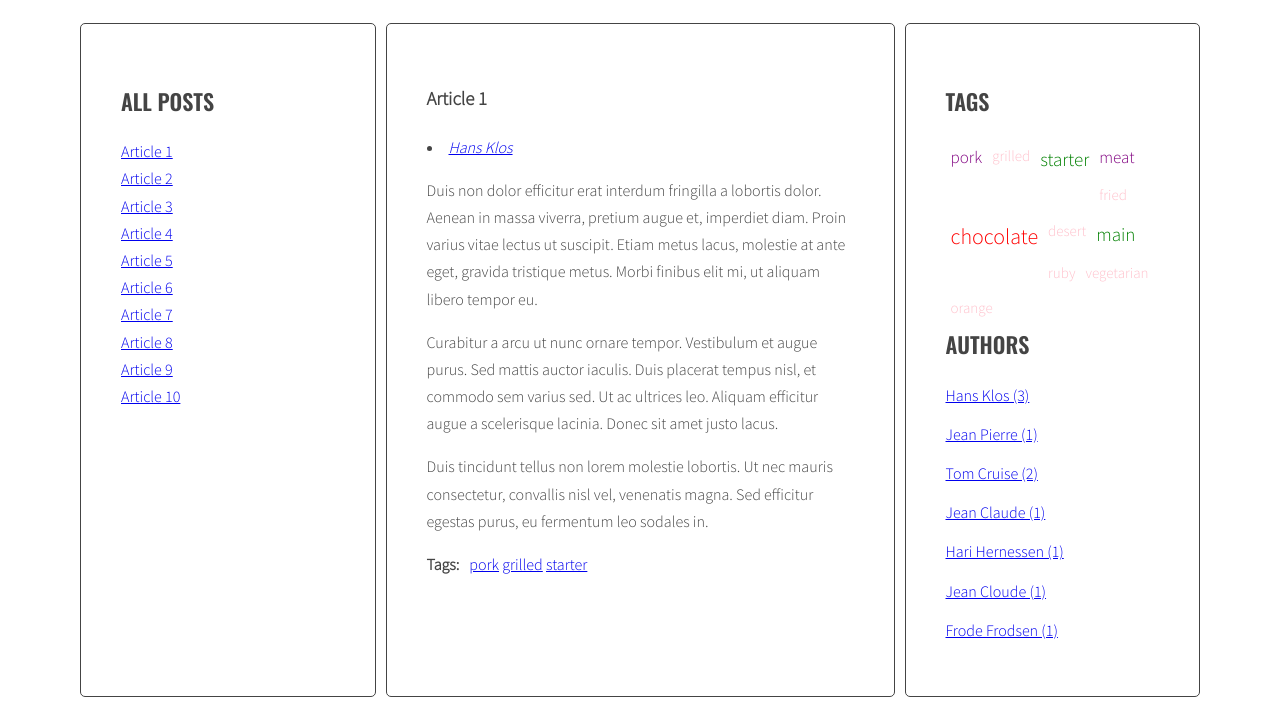
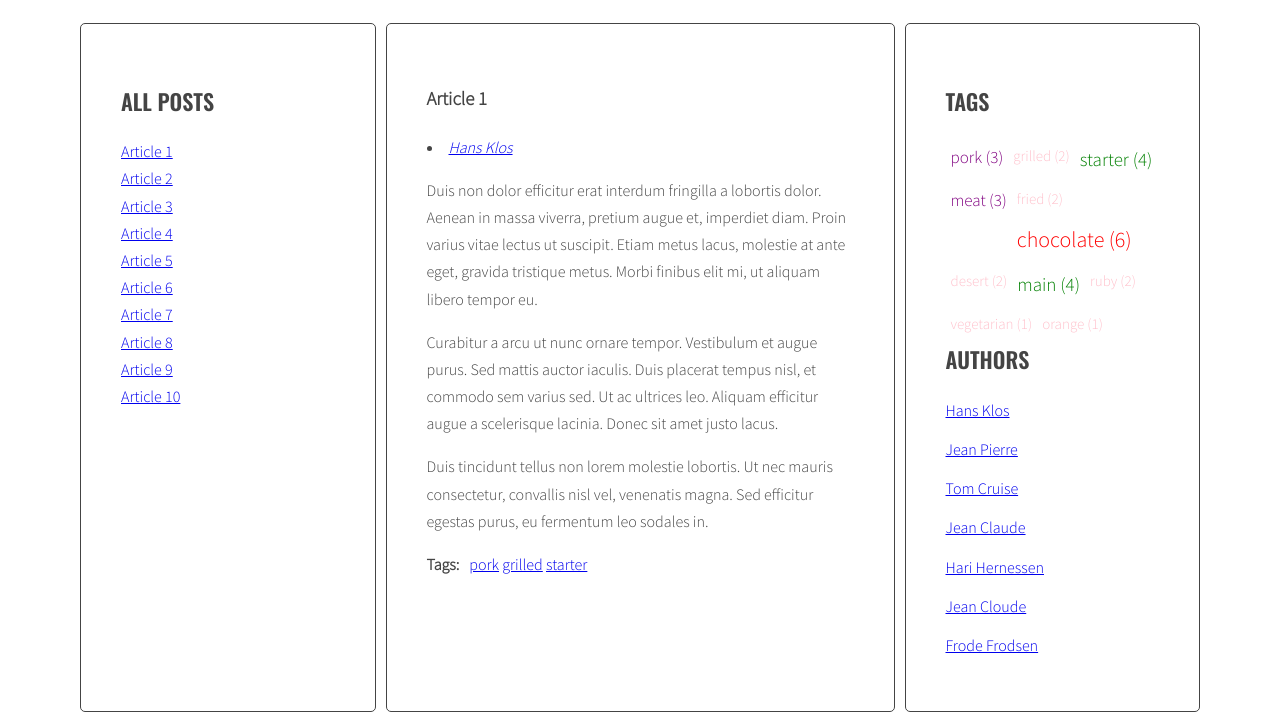
Before and after one commit to sbjohansen/javascript-blog, a website: page index.html in a window 1280 px wide. Shown: the part 220-940 px from the top of the page. Drawn offline with nearby package versions, Linux system fonts and the light colour scheme.

Commit message:
ADD handlebar for tagCloud, authorsList in sidebar

```diff
--- a/index.html
+++ b/index.html
@@ -204,6 +204,30 @@
           </main>
         </div>
       </div>
+    <script id="template-tag-link" type="text/x-handlebars-template">
+      <li><a href="#tag-{{ tags }}"><span>{{ tag }}</span></a></li>
+    </script>
+
+    <script id="template-author-link" type="text/x-handlebars-template">
+      <li><a href="#author-{{ author }}"><span>{{ author }}</span></a></li>
+    </script>
+
+    <script id="template-tagcloud-link" type="text/x-handlebars-template">
+      {{#each tags}}
+      <li><a href="#tag-{{ tag }}" class="{{ className }} ">{{ tag }} ({{ count }})</a></li>
+      {{/each}}
+    </script>
+
+    <script id="template-authorlist-link" type="text/x-handlebars-template">
+      {{#each allAuthors}}
+      <li><a href="#author-{{ author }}">{{ author }}</a></li>
+      {{/each}}
+    </script>
+
+    <script id="template-article-link" type="text/x-handlebars-template">
+       <li><a href="#{{ id }}"><span>{{ title }}</span></a></li>
+    </script>
+    <script src="https://cdnjs.cloudflare.com/ajax/libs/handlebars.js/4.1.0/handlebars.min.js"></script>
     <script src="js/script.js"></script>
 </body>
 </html>
--- a/js/script.js
+++ b/js/script.js
@@ -1,4 +1,16 @@
 'use strict';
+
+/*HANDLEBAR TEMPLATES*/
+
+const templates = {
+  articleLink: Handlebars.compile(document.querySelector('#template-article-link').innerHTML),
+  tagLink: Handlebars.compile(document.querySelector('#template-tag-link').innerHTML),
+  authorLink: Handlebars.compile(document.querySelector('#template-author-link').innerHTML),
+  tagCloudLink: Handlebars.compile(document.querySelector('#template-tagcloud-link').innerHTML),
+  authorListLink: Handlebars.compile(document.querySelector('#template-authorlist-link').innerHTML),
+};
+
+/*OPTIONS OBJECT*/
 
 const opt = {
   articleSelector: '.post',
@@ -12,6 +24,7 @@ const opt = {
   authorsListSelector: '.authors.list',
 };
 
+/*TITLE CLICK HANDLER*/
 
 const titleClickHandler = function (event) {
   event.preventDefault();
@@ -53,7 +66,8 @@ function generateTitleLinks(customSelector = '') {
     /*[DONE] get the title from the title element */
     const articleTitle = articleTitleElement.innerHTML;
     /*[DONE] create HTML of the link */
-    const linkHTML = '<li><a href="#' + articleId + '"><span>' + articleTitle + '</span></a></li>';
+    const linkHTMLData = {id: articleId, title: articleTitle};
+    const linkHTML = templates.articleLink(linkHTMLData);
     /*[DONE] insert link into titleList */
     html = html + linkHTML;
   }
@@ -66,8 +80,7 @@ function generateTitleLinks(customSelector = '') {
 }
 generateTitleLinks();
 
-
-/* tags count */
+/* TAGS COUNT */
 
 function calculateTagsParams(tags) {
   const params = { max: 0, min: 99999 };
@@ -85,8 +98,6 @@ function calculateTagClass(count, params) {
   const classNumber = Math.floor(percentage * (opt.cloudClassCount - 1) + 1);
   return opt.cloudClassPrefix + classNumber;
 }
-
-
 
 /*GENERATE TAGS*/
 
@@ -108,7 +119,9 @@ function generateTags() {
     /* [DONE] START LOOP: for each tag */
     for (let tag of articleTagsArray) {
       /* [DONE] generate HTML of the link */
-      const tagHTML = '<li><a href="#tag-' + tag + '"><span>' + tag + '</span></a></li>';
+      //const tagHTML = '<li><a href="#tag-' + tag + '"><span>' + tag + '</span></a></li>';
+      const tagHTMLData = {tag: tag, };
+      const tagHTML = templates.tagLink(tagHTMLData);
       /* [DONE] add generated code to html variable */
       html = html + ' ' + tagHTML;
       /* [DONE] check if this link is NOT already in allTags */
@@ -128,22 +141,27 @@ function generateTags() {
   /* [DONE] find list of tags in right column */
   const tagList = document.querySelector(opt.tagsListSelector);
   /* [DONE] create variable for all links HTML code */
-  let allTagsHTML = '';
+  const allTagsData = {tags: []};
 
   /*tagsParam calculation*/
-  const tagsParam = calculateTagsParams(allTags);
+  const tagsParams = calculateTagsParams(allTags);
   /* [DONE] START LOOP: for each tag in allTags: */
   for (let tag in allTags) {
     /* [DONE] generate code of a link and add it to allTagsHTML */
-    const tagLinkHTML = '" class="' + calculateTagClass(allTags[tag], tagsParam);
-    allTagsHTML += '<li><a href="#tag-' + tag + tagLinkHTML + '">' + tag + ' ' + '</a></li>';
+      allTagsData.tags.push({
+      tag: tag,
+      count: allTags[tag],
+      className: calculateTagClass(allTags[tag], tagsParams)
+    });
     /* [DONE] END LOOP: for each tag in allTags: */
   }
   /*[DONE] add HTML from allTagsHTML to tagList */
-  tagList.innerHTML = allTagsHTML;
+  tagList.innerHTML = templates.tagCloudLink(allTagsData);
+  console.log(allTagsData);
 }
 generateTags();
 
+/*TAG CLICK HANDLER*/
 
 function tagClickHandler(event) {
   /*[DONE] prevent default action for this event */
@@ -174,6 +192,8 @@ function tagClickHandler(event) {
   generateTitleLinks('[data-tags~="' + tag + '"]');
 }
 
+/*TAG CLICK LISTENER*/
+
 function addClickListenersToTags() {
   /*[DONE] find all links to tags */
   const tagLinks = document.querySelectorAll('.post-tags a');
@@ -197,6 +217,7 @@ addClickListenersToTags();
 
 
 /*[DONE] GENERATE AUTHORS*/
+
 function generateAuthor() {
   /* [NEW] create a new variable allAuthors with an empty array */
   let allAuthors = {};
@@ -209,7 +230,9 @@ function generateAuthor() {
     /* [DONE] get author from data-author attribute */
     const articleAuthor = article.getAttribute('data-author');
 
-    const authorHTML = '<li><a href="#author-' + articleAuthor + '"><span>' + articleAuthor + '</span></a></li>';
+    //const authorHTML = '<li><a href="#author-' + articleAuthor + '"><span>' + articleAuthor + '</span></a></li>';
+    const authorHTMLData = {author: articleAuthor};
+    const authorHTML = templates.authorLink(authorHTMLData);
     html = html + ' ' + authorHTML;
 
     /* [NEW] check if this link is NOT already in allTags */
@@ -228,18 +251,21 @@ function generateAuthor() {
   /* [NEW] find list of authors in right column */
   const authorsList = document.querySelector(opt.authorsListSelector);
   /* [NEW] create variable for all links HTML code */
-  let allAuthorsHTML = '';
+  const allAuthorsData = {allAuthors: []};
+
   /* [NEW] START LOOP: for each author in allAuthors: */
   for (let author in allAuthors) {
     /* [NEW] generate code of a link and add it to allAuthorsHTML */
-    allAuthorsHTML += '<li><a href="#author-' + author + '">' + author + ' (' + allAuthors[author] + ') </a></li>';
-    /* [NEW] END LOOP: for each author in allTags: */
+    allAuthorsData.allAuthors.push({
+      author: author,
+    });    /* [NEW] END LOOP: for each author in allTags: */
   }
   /*[NEW] add HTML from allAuthorsHTML to authorsList */
-  authorsList.innerHTML = allAuthorsHTML;
+  authorsList.innerHTML = templates.authorListLink(allAuthorsData);
 }
 generateAuthor();
 
+/*AUTHOR CLICK HANDLER*/
 
 function authorClickHandler(event) {
   /*[DONE] prevent default action for this event */
@@ -270,6 +296,8 @@ function authorClickHandler(event) {
   generateTitleLinks('[data-author="' + author + '"]');
 }
 
+/*AUTHOR CLICK LISTENER*/
+
 function addClickListenersToAuthors() {
   /*[DONE] find all links to authors */
   const authorLinks = document.querySelectorAll('.post-author a');
```
